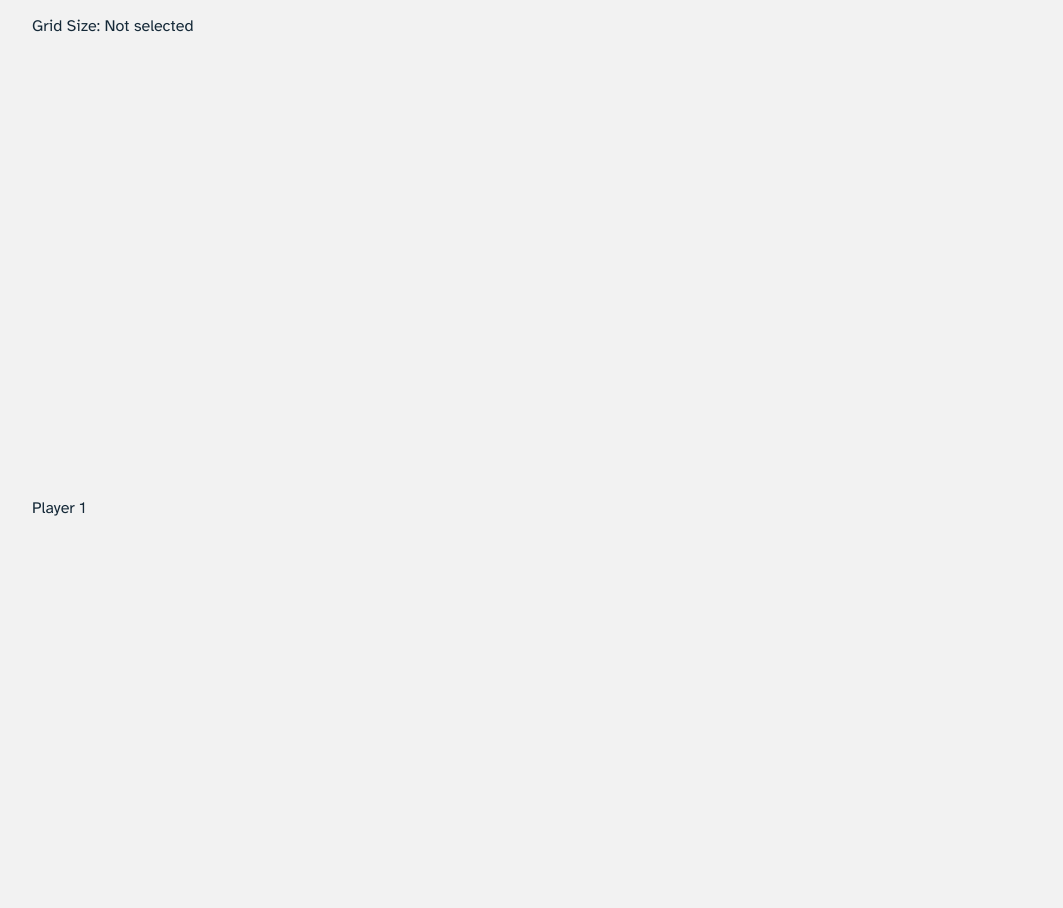
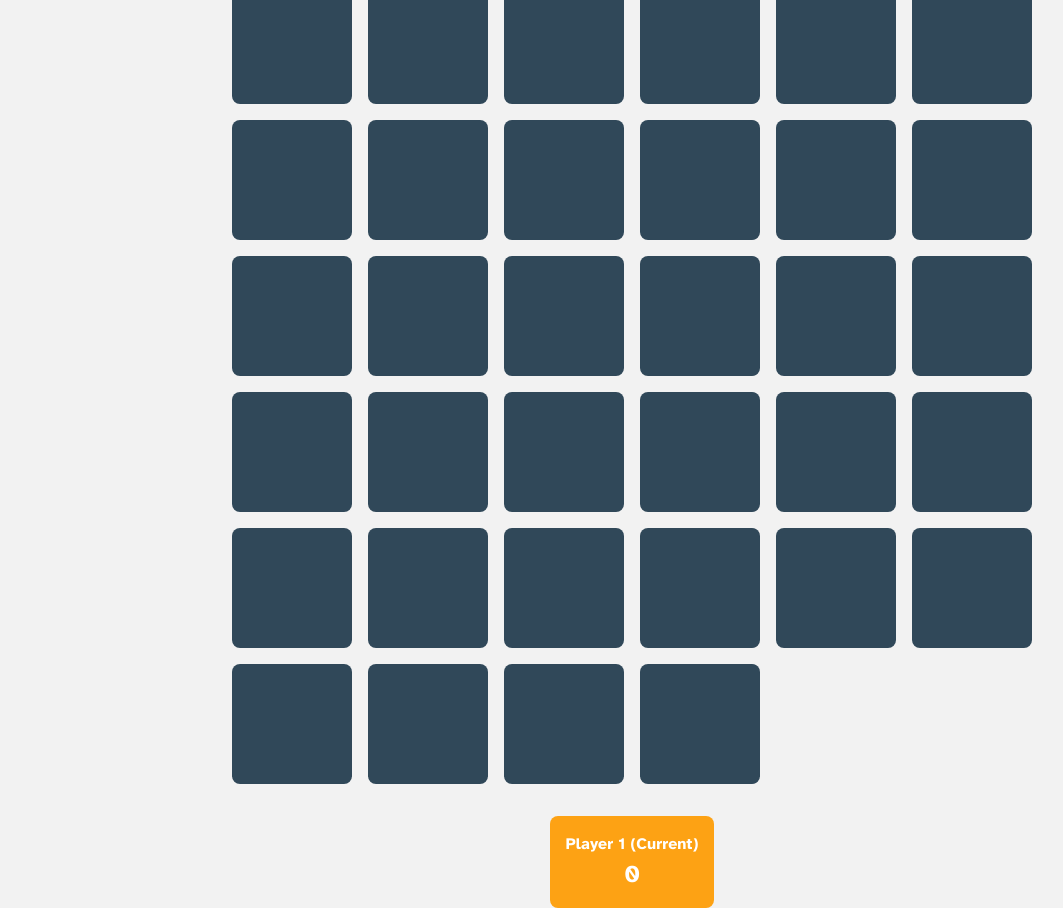
Before and after one commit to JosielLima/memory-game, a React (Vite) app: page /playing in a window 1280 px wide. Shown: the part 240-1148 px from the top of the page, without its empty margins (8-1071 px from the left). Before the commit the page ends 800 px from the top, so only its background shows below. Built offline with nearby package versions, Linux system fonts and the light colour scheme.

Commit message:
Add memory game and your methods/logical

```diff
--- a/package.json
+++ b/package.json
@@ -12,6 +12,7 @@
   "dependencies": {
     "@emotion/react": "^11.14.0",
     "@emotion/styled": "^11.14.0",
+    "@heroicons/react": "^2.2.0",
     "jotai": "^2.12.2",
     "react": "^19.0.0",
     "react-dom": "^19.0.0",
--- a/src/pages/Playing.jsx
+++ b/src/pages/Playing.jsx
@@ -1,12 +1,273 @@
-import React from "react";
+import React, { useState, useEffect } from "react";
 import { useAtom } from "jotai";
 import { gameConfig } from "../components/atoms";
 import { Logo } from "../components";
 import { FlexLine, PrimaryButton, SecondaryButton } from "../components/styled";
 import { css } from "@emotion/react";
+import {
+  AcademicCapIcon,
+  BanknotesIcon,
+  BeakerIcon,
+  BugAntIcon,
+  BuildingOffice2Icon,
+  CakeIcon,
+  CameraIcon,
+  CloudIcon,
+  CreditCardIcon,
+  FaceSmileIcon,
+  FireIcon,
+  GiftIcon,
+  GlobeAmericasIcon,
+  HandRaisedIcon,
+  KeyIcon,
+  MegaphoneIcon,
+  MicrophoneIcon,
+} from "@heroicons/react/24/solid";
 
 export default function Playing() {
   const [{ themeAtom, numberPlayersAtom, gridSizeAtom }] = useAtom(gameConfig);
+  const [gameCards, setGameCards] = useState([]);
+  const [currentPlayer, setCurrentPlayer] = useState(0);
+  const [scores, setScores] = useState([]);
+
+  // Array de objetos com número e ícones específicos
+  const memoryCards = [
+    {
+      id: 1,
+      number: 1,
+      icon: <AcademicCapIcon width={24} height={24} />,
+      flipped: false,
+      matched: false,
+    },
+    {
+      id: 2,
+      number: 2,
+      icon: <BanknotesIcon width={24} height={24} />,
+      flipped: false,
+      matched: false,
+    },
+    {
+      id: 3,
+      number: 3,
+      icon: <BeakerIcon width={24} height={24} />,
+      flipped: false,
+      matched: false,
+    },
+    {
+      id: 4,
+      number: 4,
+      icon: <BugAntIcon width={24} height={24} />,
+      flipped: false,
+      matched: false,
+    },
+    {
+      id: 5,
+      number: 5,
+      icon: <BuildingOffice2Icon width={24} height={24} />,
+      flipped: false,
+      matched: false,
+    },
+    {
+      id: 6,
+      number: 6,
+      icon: <CakeIcon width={24} height={24} />,
+      flipped: false,
+      matched: false,
+    },
+    {
+      id: 7,
+      number: 7,
+      icon: <CameraIcon width={24} height={24} />,
+      flipped: false,
+      matched: false,
+    },
+    {
+      id: 8,
+      number: 8,
+      icon: <CloudIcon width={24} height={24} />,
+      flipped: false,
+      matched: false,
+    },
+    {
+      id: 9,
+      number: 9,
+      icon: <CreditCardIcon width={24} height={24} />,
+      flipped: false,
+      matched: false,
+    },
+    {
+      id: 10,
+      number: 10,
+      icon: <FaceSmileIcon width={24} height={24} />,
+      flipped: false,
+      matched: false,
+    },
+    {
+      id: 11,
+      number: 11,
+      icon: <FireIcon width={24} height={24} />,
+      flipped: false,
+      matched: false,
+    },
+    {
+      id: 12,
+      number: 12,
+      icon: <GiftIcon width={24} height={24} />,
+      flipped: false,
+      matched: false,
+    },
+    {
+      id: 13,
+      number: 13,
+      icon: <GlobeAmericasIcon width={24} height={24} />,
+      flipped: false,
+      matched: false,
+    },
+    {
+      id: 14,
+      number: 14,
+      icon: <HandRaisedIcon width={24} height={24} />,
+      flipped: false,
+      matched: false,
+    },
+    {
+      id: 15,
+      number: 15,
+      icon: <KeyIcon width={24} height={24} />,
+      flipped: false,
+      matched: false,
+    },
+    {
+      id: 16,
+      number: 16,
+      icon: <MegaphoneIcon width={24} height={24} />,
+      flipped: false,
+      matched: false,
+    },
+    {
+      id: 17,
+      number: 17,
+      icon: <MicrophoneIcon width={24} height={24} />,
+      flipped: false,
+      matched: false,
+    },
+  ];
+
+  useEffect(() => {
+    initializeGame();
+  }, [themeAtom, gridSizeAtom, numberPlayersAtom]);
+
+  // Inicializar o jogo
+  const initializeGame = () => {
+    // Inicializar pontuações para todos os jogadores
+    const playerCount = parseInt(numberPlayersAtom) || 1;
+    setScores(Array(playerCount).fill(0));
+    setCurrentPlayer(0);
+
+    // Gerar cartas do jogo
+    setGameCards(getGameCards());
+  };
+
+  // Função para duplicar e embaralhar o array para o jogo de memória
+  const getGameCards = () => {
+    // Determine o número de pares com base no tamanho da grade
+    const numPairs = gridSizeAtom === "4" ? 8 : 18;
+
+    // Selecione apenas os pares necessários
+    const selectedCards = memoryCards.slice(0, numPairs);
+
+    // Duplique cada carta para criar pares
+    let gameDeck = [
+      ...selectedCards,
+      ...selectedCards.map((card) => ({ ...card, id: card.id + 100 })),
+    ];
+
+    // Embaralhe o deck
+    return gameDeck.sort(() => Math.random() - 0.5);
+  };
+
+  // Função para virar uma carta
+  const flipCard = (id) => {
+    setGameCards((prevCards) => {
+      // Encontre quantas cartas já estão viradas, mas não correspondem
+      const flippedCards = prevCards.filter(
+        (card) => card.flipped && !card.matched,
+      );
+
+      // Se já houver duas cartas viradas, não permita virar outra
+      if (flippedCards.length >= 2) return prevCards;
+
+      // Caso contrário, vire a carta selecionada
+      const newCards = prevCards.map((card) =>
+        card.id === id ? { ...card, flipped: true } : card,
+      );
+
+      // Verifique correspondências após virar
+      const newFlippedCards = newCards.filter(
+        (card) => card.flipped && !card.matched,
+      );
+
+      // Se houver duas cartas viradas, verifique se correspondem
+      if (newFlippedCards.length === 2) {
+        // Verifique após um breve atraso
+        setTimeout(() => {
+          checkForMatch();
+        }, 1000);
+      }
+
+      return newCards;
+    });
+  };
+
+  // Verificar se as cartas viradas correspondem
+  const checkForMatch = () => {
+    setGameCards((prevCards) => {
+      const flippedCards = prevCards.filter(
+        (card) => card.flipped && !card.matched,
+      );
+
+      // Se houver duas cartas viradas
+      if (flippedCards.length === 2) {
+        const [card1, card2] = flippedCards;
+        const isMatch = card1.number === card2.number;
+
+        // Se for uma correspondência, marque como correspondida e mantenha virada
+        if (isMatch) {
+          // Atualize a pontuação do jogador atual
+          setScores((prevScores) => {
+            const newScores = [...prevScores];
+            newScores[currentPlayer] += 1;
+            return newScores;
+          });
+
+          return prevCards.map((card) =>
+            card.id === card1.id || card.id === card2.id
+              ? { ...card, matched: true }
+              : card,
+          );
+        } else {
+          // Se não corresponder, vire as cartas de volta e passe para o próximo jogador
+          setCurrentPlayer(
+            (prev) => (prev + 1) % parseInt(numberPlayersAtom || 1),
+          );
+
+          return prevCards.map((card) =>
+            card.id === card1.id || card.id === card2.id
+              ? { ...card, flipped: false }
+              : card,
+          );
+        }
+      }
+
+      return prevCards;
+    });
+  };
+
+  // Reiniciar o jogo
+  const restartGame = () => {
+    initializeGame();
+  };
+
   return (
     <main
       css={(theme) => css`
@@ -32,25 +293,112 @@ export default function Playing() {
             align-items: center;
           `}
         >
-          <PrimaryButton>Restart</PrimaryButton>
-          <SecondaryButton>New Game</SecondaryButton>
+          <PrimaryButton onClick={restartGame}>Restart</PrimaryButton>
+          <SecondaryButton as="a" href="/">
+            New Game
+          </SecondaryButton>
         </div>
       </header>
+
       <div
         css={css`
-          flex: 1;
+          width: 800px;
+          margin: 0 auto;
         `}
       >
-        <p>Theme: {themeAtom || "Not selected"}</p>
-        <p>Number of Players: {numberPlayersAtom || "Not selected"}</p>
-        <p>Grid Size: {gridSizeAtom || "Not selected"}</p>
+        <div
+          css={(theme) => css`
+            flex: 1;
+            display: grid;
+            grid-template-columns: repeat(${gridSizeAtom === "4" ? 4 : 6}, 1fr);
+            grid-gap: ${theme.spacing.md};
+            margin-top: ${theme.spacing.xl};
+            margin-bottom: ${theme.spacing.xl};
+          `}
+        >
+          {gameCards.map((card) => (
+            <div
+              key={card.id}
+              onClick={() =>
+                !card.flipped && !card.matched && flipCard(card.id)
+              }
+              css={(theme) => css`
+                background-color: ${card.flipped || card.matched
+                  ? theme.colors.primary.main
+                  : theme.colors.primary.dark};
+                border-radius: ${theme.borderRadius.medium};
+                display: flex;
+                justify-content: center;
+                align-items: center;
+                aspect-ratio: 1;
+                cursor: ${card.flipped || card.matched ? "default" : "pointer"};
+                color: ${theme.colors.common.white};
+                font-weight: bold;
+                font-size: 2rem;
+                transition: all 0.3s ease;
+
+                &:hover {
+                  ${!card.flipped && !card.matched
+                    ? `background-color: ${theme.colors.primary.light};`
+                    : ""}
+                }
+              `}
+            >
+              {/* Mostrar conteúdo apenas se a carta estiver virada ou correspondida */}
+              {(card.flipped || card.matched) &&
+                (themeAtom === "numbers" ? card.number : card.icon)}
+            </div>
+          ))}
+        </div>
       </div>
-      {/* fake map with base numberPlayersAtom */}
-      {[...Array(numberPlayersAtom)].map((_, index) => (
-        <FlexLine key={index}>
-          <div>Player {index + 1}</div>
-        </FlexLine>
-      ))}
+
+      <div
+        css={css`
+          display: flex;
+          justify-content: space-around;
+          flex-wrap: wrap;
+          gap: 1rem;
+        `}
+      >
+        {/* Renderizar pontuação para cada jogador */}
+        {[...Array(parseInt(numberPlayersAtom) || 1)].map((_, index) => (
+          <div
+            key={index}
+            css={(theme) => css`
+              padding: ${theme.spacing.md};
+              background-color: ${currentPlayer === index
+                ? theme.colors.primary.main
+                : theme.colors.secondary.main};
+              border-radius: ${theme.borderRadius.medium};
+              min-width: 120px;
+              text-align: center;
+              color: ${currentPlayer === index
+                ? theme.colors.common.white
+                : theme.colors.text.primary};
+              transition: all 0.3s ease;
+            `}
+          >
+            <p
+              css={css`
+                margin: 0;
+                font-weight: bold;
+              `}
+            >
+              Player {index + 1}
+              {currentPlayer === index && " (Current)"}
+            </p>
+            <p
+              css={css`
+                margin: 0;
+                font-size: 1.5rem;
+                font-weight: bold;
+              `}
+            >
+              {scores[index] || 0}
+            </p>
+          </div>
+        ))}
+      </div>
     </main>
   );
 }
```
Also changed, not shown: 1 other file (tests, documents, lock files or other folders).
